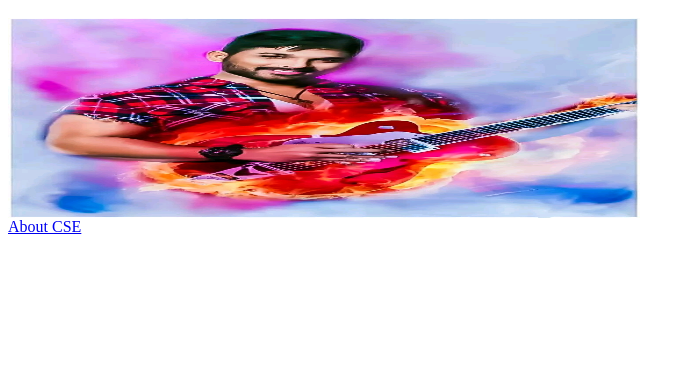
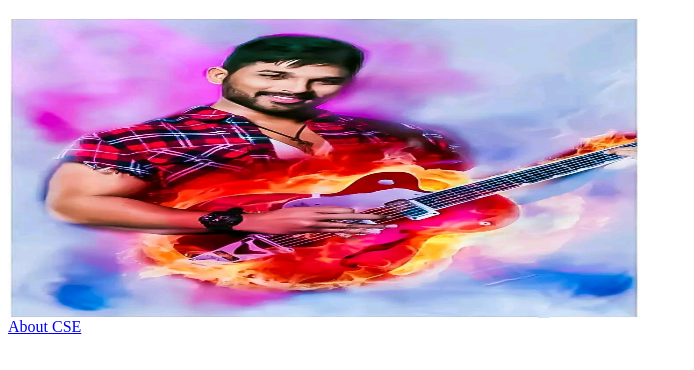
Before and after one commit to kishoremedisetti123/MY-Protfolio, a plain HTML site: page index.html in a window 1280 px wide. Shown: the part 48-418 px from the top of the page, without its empty margins (0-694 px from the left). Drawn offline with Linux system fonts and the light colour scheme.

Commit message:
modified

```diff
--- a/index.html
+++ b/index.html
@@ -4,7 +4,7 @@
 </head>
 <body>
 <h1>ALLU ARJUN</h1>
-<img width="50%" height="200" "" src="allu arjun.jpg">
+<img width="50%" height="300" "" src="allu arjun.jpg">
 <br>
 <a href="CSE.html">About CSE</a>
 </body>
```
